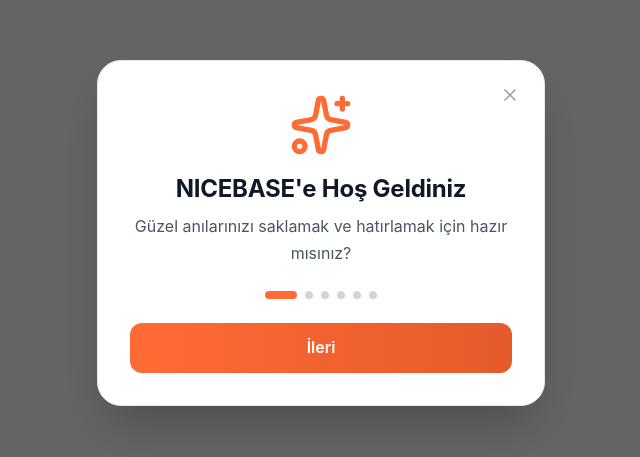
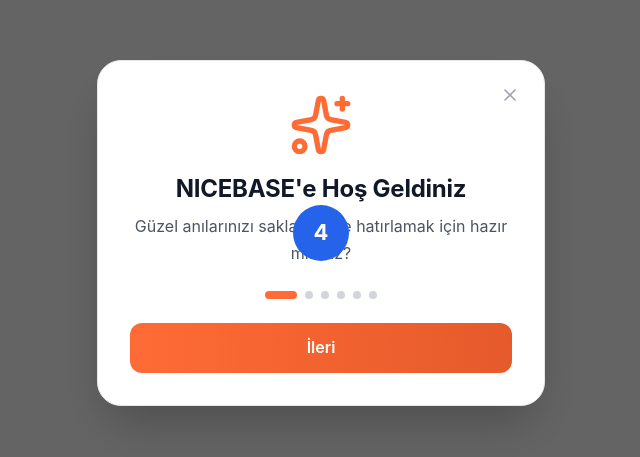
Before and after one commit to hakandemircitasarim/NICEBASE, a React (Vite) app in the folder nicebase/: page / in a window 1280 px wide. Shown: the part 167-624 px from the top of the page, without its empty margins (319-959 px from the left). Built offline with nearby package versions, Linux system fonts and the light colour scheme; no server answers; the database is empty.

Commit message:
debug: add version badge to confirm live reload (v4)

```diff
--- a/nicebase/src/App.tsx
+++ b/nicebase/src/App.tsx
@@ -175,6 +175,8 @@
 
   return (
     <>
+      {/* DEV VERSION BADGE — remove when done */}
+      <div style={{ position: 'fixed', top: '50%', left: '50%', transform: 'translate(-50%,-50%)', width: 56, height: 56, borderRadius: '50%', background: '#2563eb', color: '#fff', display: 'flex', alignItems: 'center', justifyContent: 'center', fontSize: 22, fontWeight: 'bold', zIndex: 99999, pointerEvents: 'none' }}>4</div>
       <OfflineIndicator />
       <Toaster />
       <Suspense fallback={
```
